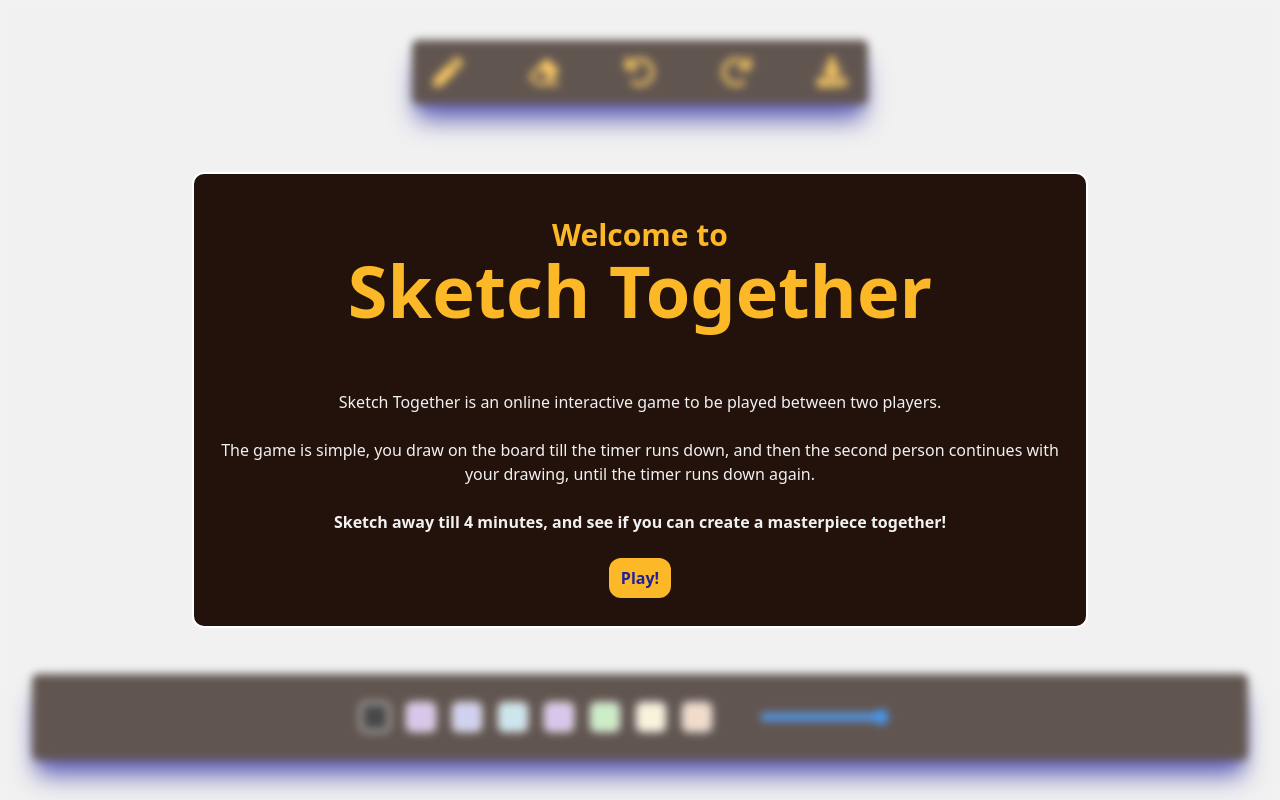
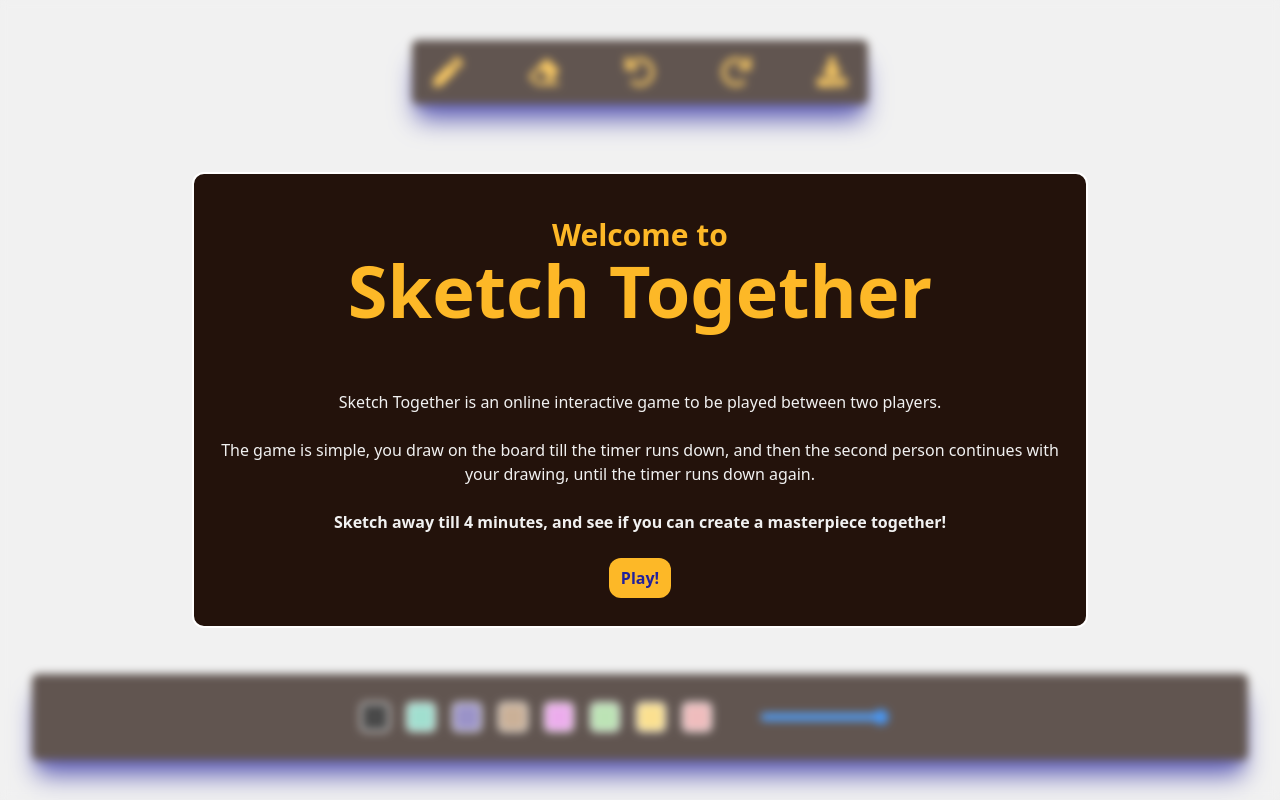
Before and after one commit to KartikChinda/sketchTogether, a Next.js app: page / in a window 1280 px wide. Built offline with nearby package versions, Linux system fonts and the light colour scheme.

Commit message:
Added UI for the canvas

```diff
--- a/app/components/Board.tsx
+++ b/app/components/Board.tsx
@@ -1,7 +1,27 @@
+"use client";
+import { useEffect, useRef } from "react";
 
 const Board = () => {
+    // creating a ref because we need to do changes on the canvas element. And we arent in 2014 so we will not be using id.
+    const canvasRef = useRef(null);
+
+    // useEffect because we want the width and height to be manipulated on the first render of the component.
+    useEffect(() => {
+        // typescript trivia: if you didnt have the ! statement, you would have needed to specify the type of canvas as a HTMLelement | null.
+        if (!canvasRef.current) return;
+        const canvas: HTMLCanvasElement = canvasRef.current;
+        const context = canvas.getContext('2d');
+        canvas.width = window.innerWidth;
+        canvas.height = window.innerHeight;
+
+    }, [])
+
+
+
     return (
-        <div>Board</div>
+        <>
+            <canvas ref={canvasRef}></canvas>
+        </>
     )
 }
 
--- a/app/components/Toolbar.tsx
+++ b/app/components/Toolbar.tsx
@@ -15,7 +15,7 @@ const Toolbox = () => {
                 <div className='flex'>
                     {colors.map((col) => {
                         return (
-                            <div id={col} className='border-2 p-1 m-2 border-white h-[30px] w-[30px] rounded-md hover:border-[#FDB827] ' style={{ backgroundColor: col }}></div>
+                            <div id={col} className='border-2 p-1 m-2 border-white h-[30px] w-[30px] rounded-md hover:border-[#FDB827] hover:cursor-pointer ' style={{ backgroundColor: col }}></div>
                         )
                     })}
                 </div>
--- a/app/contants.ts
+++ b/app/contants.ts
@@ -1,10 +1,10 @@
 export const colors = [
     "#000",
-    "#CFB3E8",
-    "#C2C3F0",
-    "#BDE1ED",
-    "#CFB3E8",
-    "#BBEBB2",
-    "#FCF4D3",
-    "#F2D2BA",
+    "#7ED7C1",
+    "#756AB6",
+    "#B99470",
+    "#EA8FEA",
+    "#A5DD9B",
+    "#FFD966",
+    "#EEA5A6",
 ]
--- a/app/page.tsx
+++ b/app/page.tsx
@@ -3,6 +3,7 @@ import { useState } from "react";
 import MenuCard from "./components/Menu";
 import Model from "./components/Model";
 import Toolbox from "./components/Toolbar";
+import Board from "./components/Board";
 
 export default function Home() {
 
@@ -20,6 +21,7 @@ export default function Home() {
         {viewModel && <Model handleClick={handleModel} />}
         <MenuCard />
         <Toolbox />
+        <Board />
       </div>
     </>
   );
```
